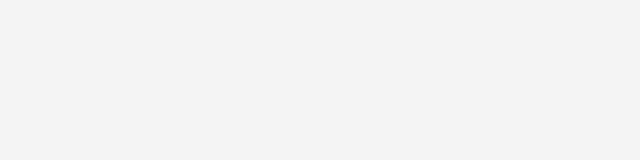
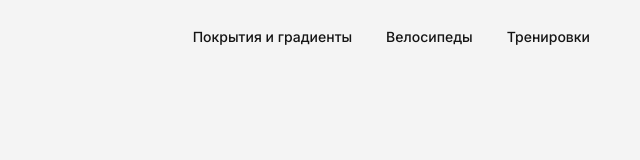
Before and after one commit to AntonKarpukhin/TravelBike-LandingPage, a plain HTML site: page index.html in a window 1280 px wide. Shown: the whole page, without its empty margins (640-1280 px from the left). Drawn offline with Linux system fonts and the light colour scheme.

```diff
--- /dev/null
+++ b/blocks/header/__link/header__link.css
@@ -0,0 +1,11 @@
+.header__link {
+  font-weight: 500;
+  font-size: 14px;
+  line-height: 18px;
+  text-decoration: none;
+  color: rgba(21, 21, 21, 1);
+}
+
+.header__link:hover {
+  opacity: 0.75;
+}
--- /dev/null
+++ b/blocks/header/__nav/header__nav.css
@@ -0,0 +1,6 @@
+.header__nav {
+  display: flex;
+  gap: 34px;
+  justify-content: right;
+  margin-right: 120px;
+}
--- /dev/null
+++ b/blocks/header/header.css
@@ -0,0 +1,8 @@
+.header {
+  padding: 0;
+  margin: 0;
+  padding: 28px 0;
+  width: 100%;
+  min-height: 74px;
+  position: fixed;
+}
--- a/index.html
+++ b/index.html
@@ -4,11 +4,17 @@
   <meta charset="UTF-8">
   <meta name="viewport" content="width=device-width, initial-scale=1.0">
   <meta http-equiv="X-UA-Compatible" content="ie=edge">
-  <link href="https://fonts.googleapis.com/css2?family=Inter:wght@400;600;700&display=swap" rel="stylesheet">
+  <link href="https://fonts.googleapis.com/css2?family=Inter:wght@400;500;600;700&display=swap" rel="stylesheet">
   <link rel="stylesheet" href="pages/index.css">
   <title>TravelBike</title>
 </head>
 <body class="page">
-
+  <header class="header">
+    <nav class="header__nav">
+      <a href="" class="header__link">Покрытия и градиенты</a>
+      <a href="" class="header__link">Велосипеды</a>
+      <a href="" class="header__link">Тренировки</a>
+    </nav>
+  </header>
 </body>
 </html>
--- a/pages/index.css
+++ b/pages/index.css
@@ -1,2 +1,5 @@
 @import url(../vendor/normalize.css);
 @import url(../blocks/page/page.css);
+@import url(../blocks/header/header.css);
+@import url(../blocks/header/__nav/header__nav.css);
+@import url(../blocks/header/__link/header__link.css);
```
